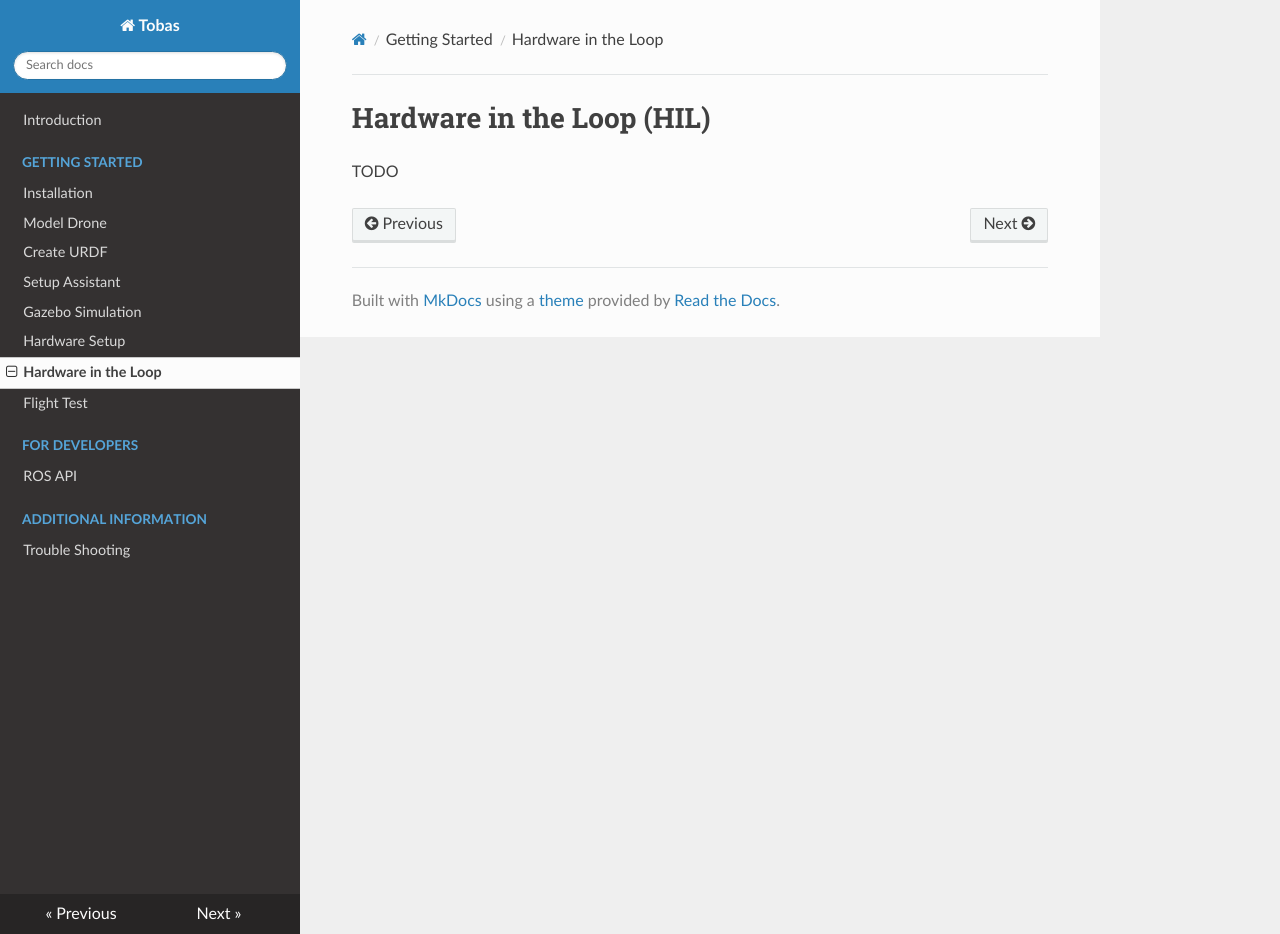
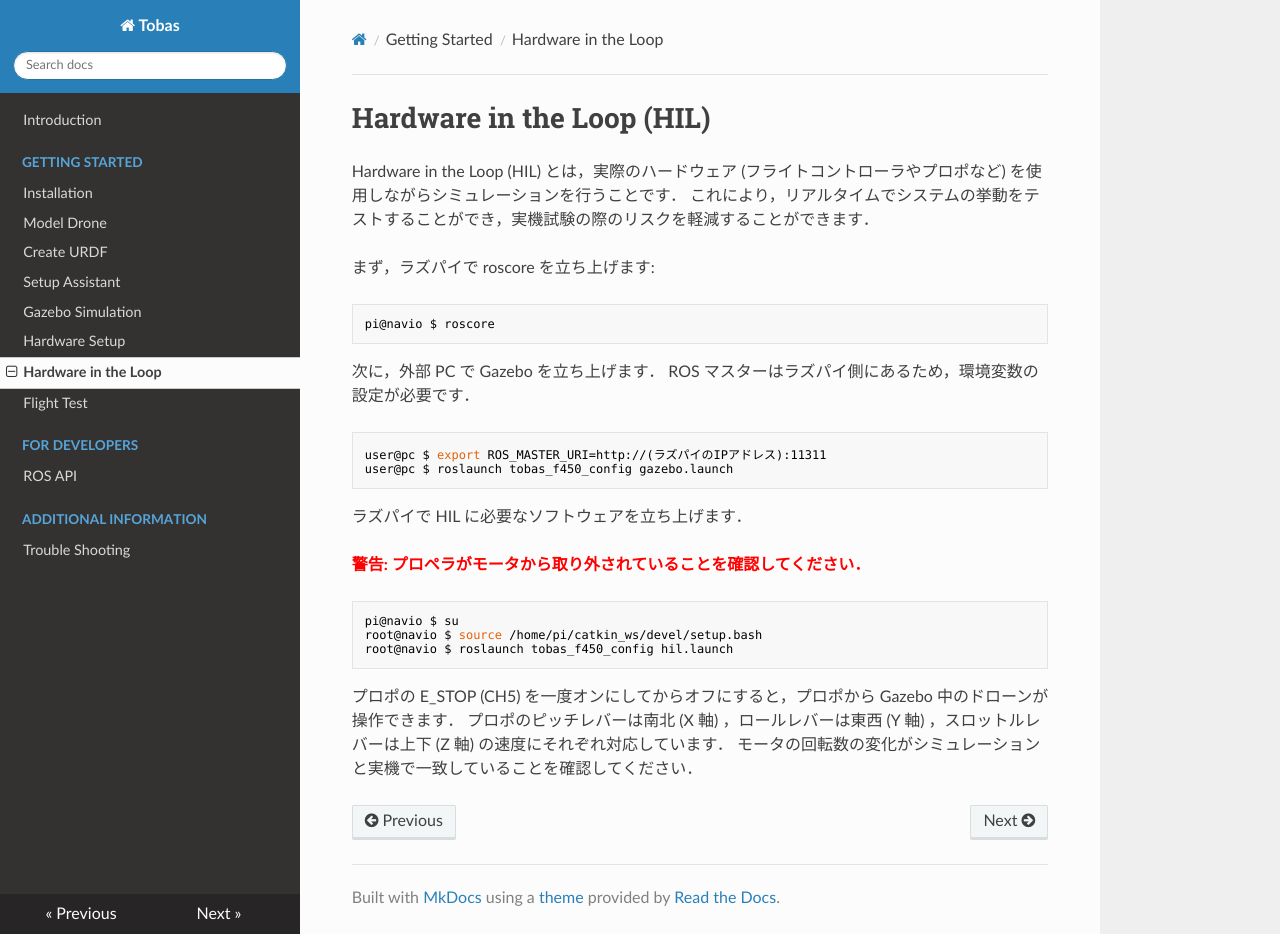
Before and after one commit to TobasFlightControl/tobas_wiki, an MkDocs documentation site: the page built from docs/hil.md, in a window 1280 px wide and 934 px high. Built offline with MkDocs 1.6.1, drawn with Linux system fonts in a browser that asks for light colours; nearby versions of some CDN libraries.

Commit message:
edit: hil.md

````diff
--- a/docs/hil.md
+++ b/docs/hil.md
@@ -1,3 +1,32 @@
 # Hardware in the Loop (HIL)
 
-TODO
+Hardware in the Loop (HIL) とは，実際のハードウェア (フライトコントローラやプロポなど) を使用しながらシミュレーションを行うことです．
+これにより，リアルタイムでシステムの挙動をテストすることができ，実機試験の際のリスクを軽減することができます．
+
+まず，ラズパイで roscore を立ち上げます:
+
+```bash
+pi@navio $ roscore
+```
+
+次に，外部 PC で Gazebo を立ち上げます．
+ROS マスターはラズパイ側にあるため，環境変数の設定が必要です．
+
+```bash
+user@pc $ export ROS_MASTER_URI=http://(ラズパイのIPアドレス):11311
+user@pc $ roslaunch tobas_f450_config gazebo.launch
+```
+
+ラズパイで HIL に必要なソフトウェアを立ち上げます．
+
+<span style="color: red;"><strong>警告: プロペラがモータから取り外されていることを確認してください．</strong></span>
+
+```bash
+pi@navio $ su
+root@navio $ source /home/pi/catkin_ws/devel/setup.bash
+root@navio $ roslaunch tobas_f450_config hil.launch
+```
+
+プロポの E_STOP (CH5) を一度オンにしてからオフにすると，プロポから Gazebo 中のドローンが操作できます．
+プロポのピッチレバーは南北 (X 軸) ，ロールレバーは東西 (Y 軸) ，スロットルレバーは上下 (Z 軸) の速度にそれぞれ対応しています．
+モータの回転数の変化がシミュレーションと実機で一致していることを確認してください．
````
